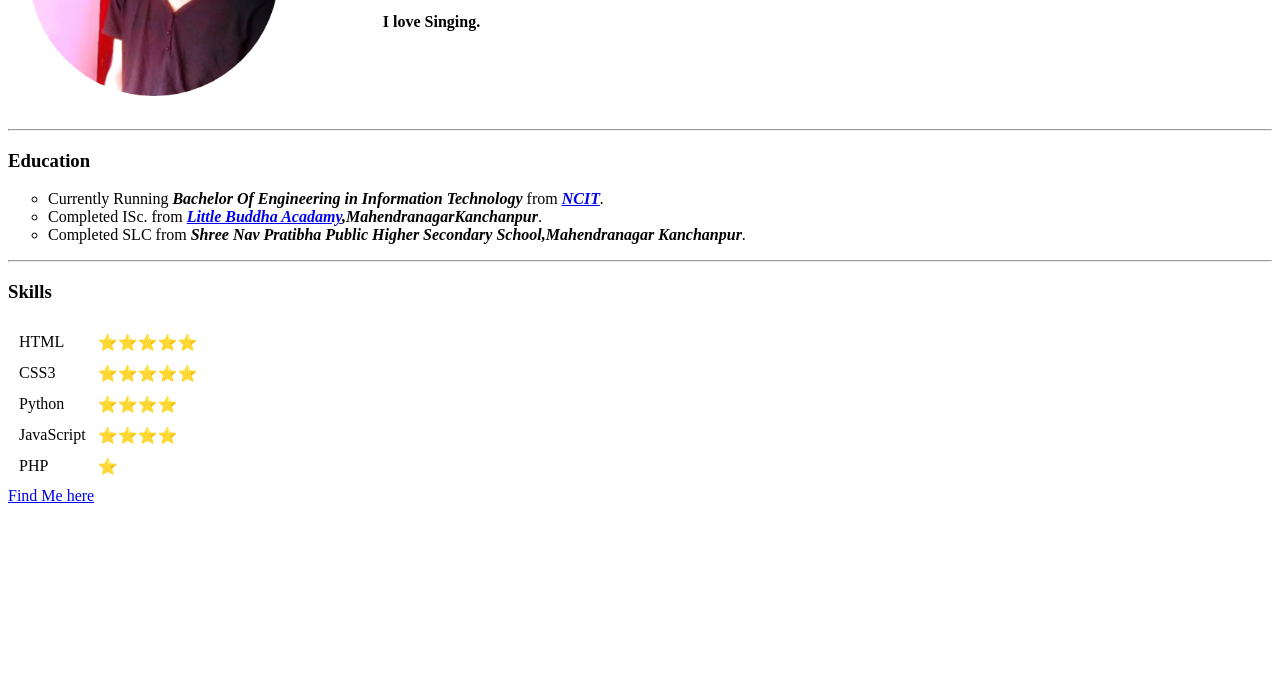
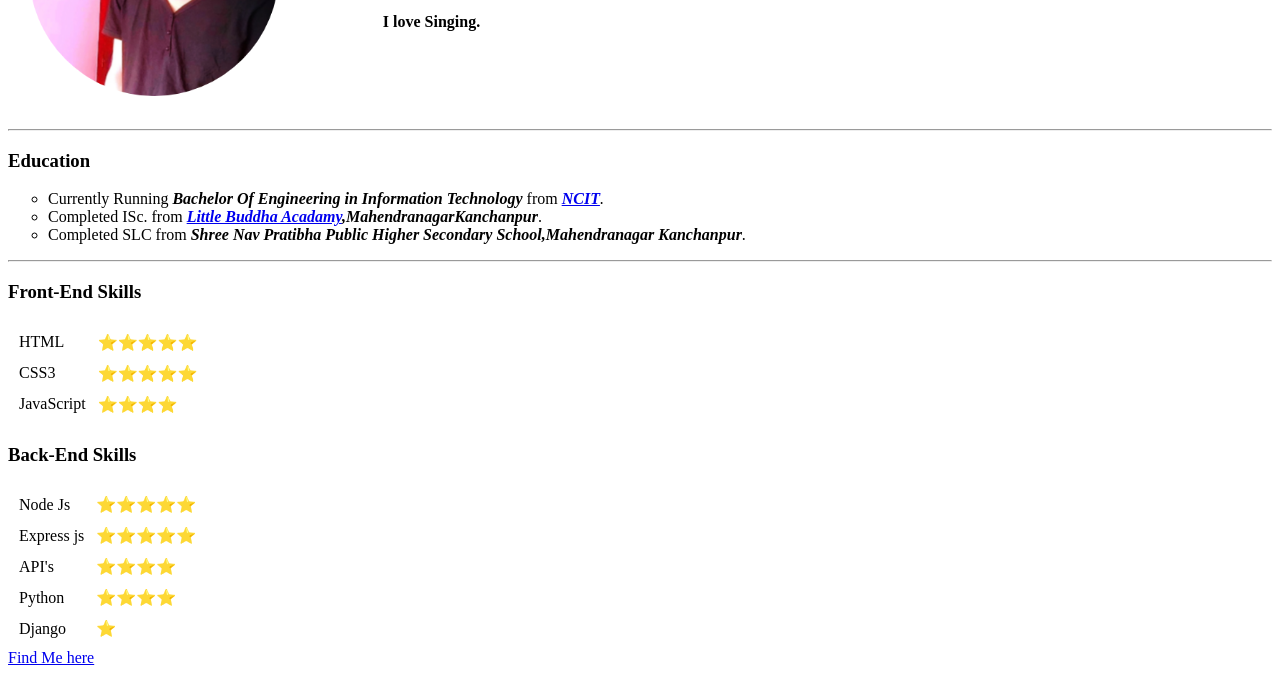
Before and after one commit to SuabshPandey/cv, a plain HTML site: page index.html in a window 1280 px wide. Shown: the part 183-858 px from the top of the page. Before the commit the page ends 800 px from the top, so only its background shows below. Drawn offline with Linux system fonts and the light colour scheme.

Commit message:
Add some  Backend Skills

```diff
--- a/index.html
+++ b/index.html
@@ -23,7 +23,7 @@
     <li>Completed SLC from <em><strong>Shree Nav Pratibha Public Higher Secondary School,Mahendranagar Kanchanpur</strong></em>.</li>
   </ul>
   <hr>
-  <h3>Skills</h3>
+  <h3>Front-End Skills</h3>
   <table cellspacing="10">
     <tr>
       <td>HTML</td>
@@ -34,15 +34,30 @@
       <td>⭐⭐⭐⭐⭐</td>
     </tr>
     <tr>
+      <td>JavaScript</td>
+      <td>⭐⭐⭐⭐</td>
+    </tr>
+  </table>
+  <h3>Back-End Skills</h3>
+  <table cellspacing="10">
+    <tr>
+      <td>Node Js</td>
+      <td>⭐⭐⭐⭐⭐</td>
+    </tr>
+    <tr>
+      <td>Express js </td>
+      <td>⭐⭐⭐⭐⭐</td>
+    </tr>
+    <tr>
+      <td>API's</td>
+      <td>⭐⭐⭐⭐</td>
+    </tr>
+    <tr>
       <td>Python</td>
       <td>⭐⭐⭐⭐</td>
     </tr>
     <tr>
-      <td>JavaScript</td>
-      <td>⭐⭐⭐⭐</td>
-    </tr>
-    <tr>
-      <td>PHP</td>
+      <td>Django</td>
       <td>⭐</td>
     </tr>
   </table>
```
